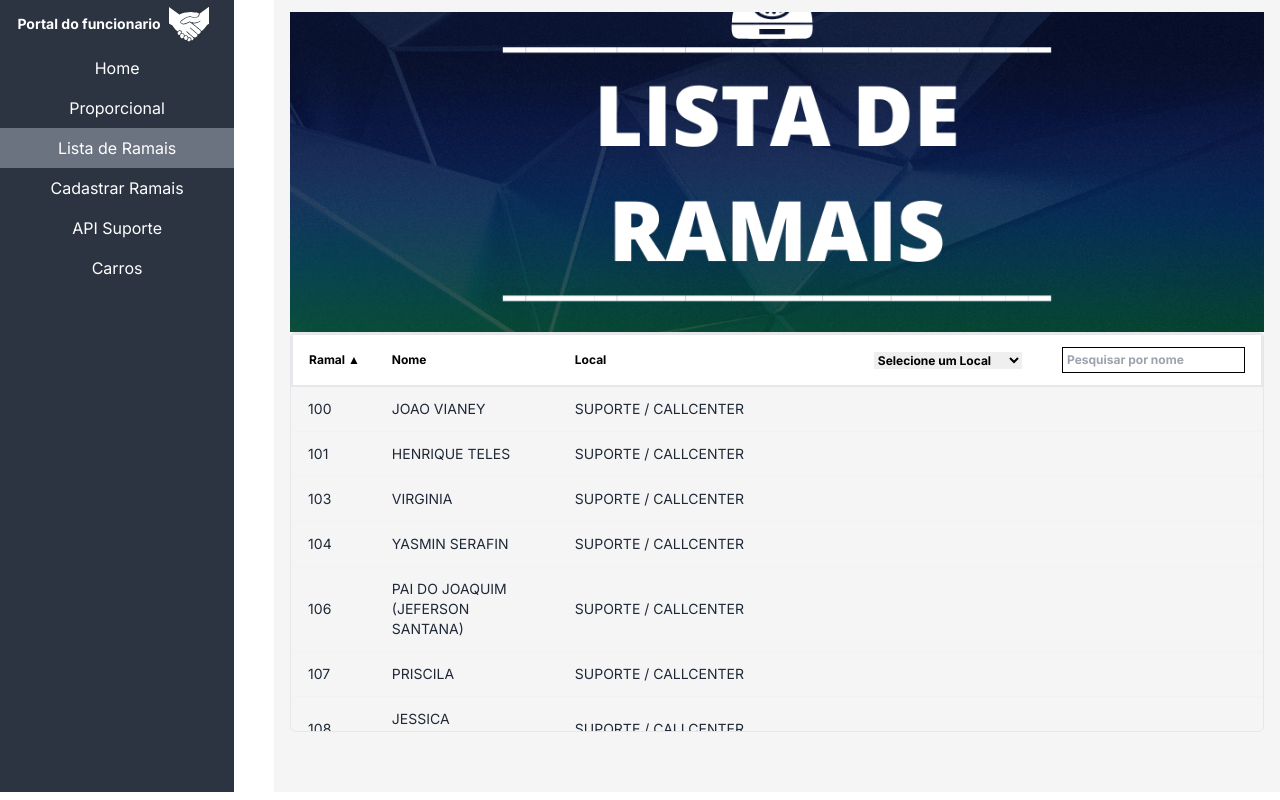
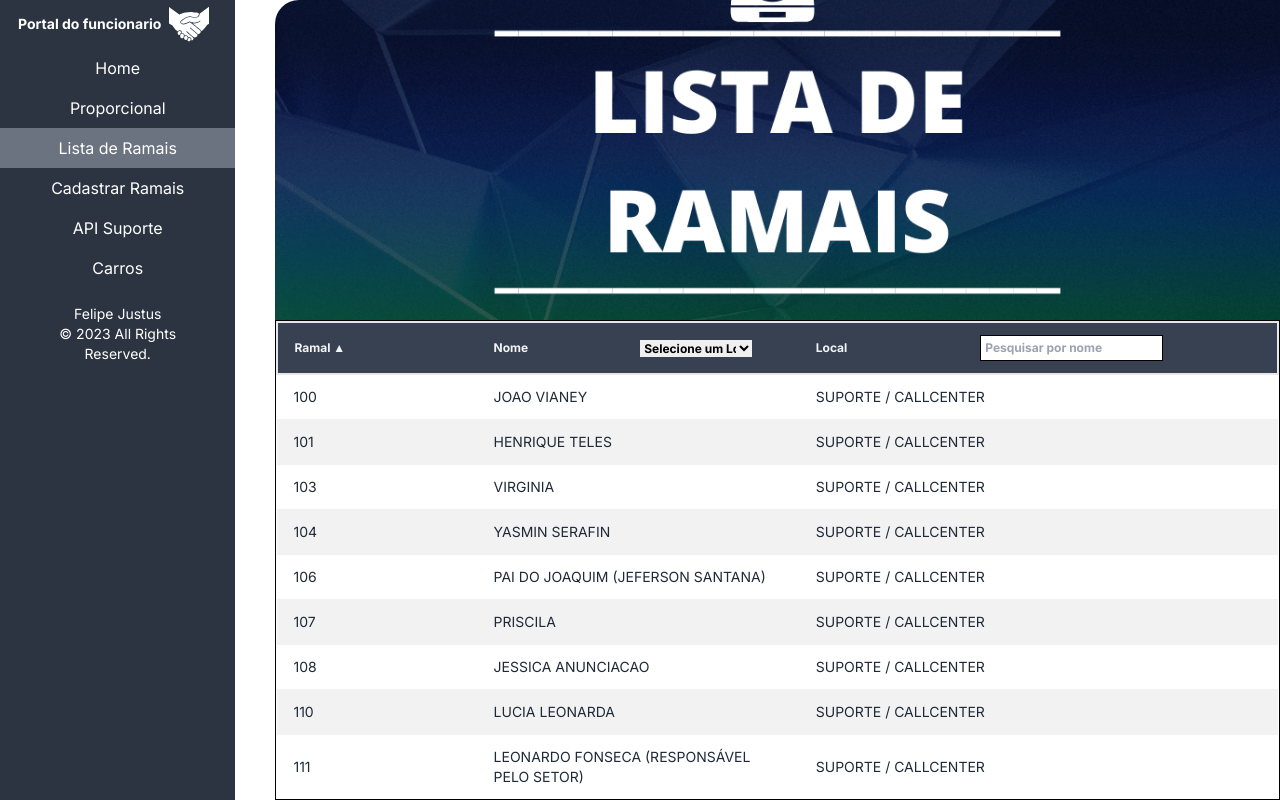
Before and after one commit to FelipeJustusMatos/Portal-do-Funcionario-ConectTelecom, a Next.js app: page /listramais in a window 1280 px wide. Built offline with nearby package versions, Linux system fonts and the light colour scheme.

Commit message:
UpDateList

```diff
--- a/src/app/layout.jsx
+++ b/src/app/layout.jsx
@@ -24,6 +24,8 @@ export default function RootLayout({ children }) {
   const handleClick = () => {
     setIsOpen(!isOpen);
   };
+
+  const currentYear = new Date().getFullYear();
 
   return (
     <html lang="en">
@@ -95,8 +97,15 @@ export default function RootLayout({ children }) {
                 Carros
               </Link>
             </button>
+            <footer className="bg-neutral text-white py-4 px-8 text-center">
+              <p className="text-sm">Felipe Justus</p>
+              <p className="text-sm">
+                &copy; {currentYear} All Rights Reserved.
+              </p>
+            </footer>
           </div>
-          <main className="flex flex-initial ml-10 p-4 bg-light w-full">
+
+          <main className="flex flex-initial ml-10 pt-2 h-[100vh] rounded-tl-3xl   w-full">
             {children}
           </main>
         </div>
--- a/src/app/listramais/page.jsx
+++ b/src/app/listramais/page.jsx
@@ -1,6 +1,6 @@
 "use client";
 import { useState, useEffect } from "react";
-import image5 from "../../../public/img/lista_ramais.webp";
+import image from "../../../public/img/lista_ramais.webp";
 import Image from "next/image";
 
 const ListRamaisPage = () => {
@@ -81,49 +81,31 @@ const ListRamaisPage = () => {
   }
 
   return (
-    <div className="container min-h-[95vh] mx-auto">
+    <div className="container mx-auto">
       <ul>
         <li>
           <figure className="-mt-1">
             <Image
-              src={image5}
+              src={image}
               alt="Cadastrar Ramal"
-              className="w-screen h-[40vh] object-cover"
+              className="w-screen rounded-tl-3xl -mt-2 h-[40vh] object-cover"
             />
           </figure>
         </li>
       </ul>
-      <div className="border border-solid rounded-md  max-h-[50vh] overflow-y-scroll">
-        <table className="table">
-          <thead className="sticky top-0 border-2 border-solid  bg-white z-10">
-            <tr>
-              <th
-                scope="col"
-                className="text-black"
-                onClick={() => handleSort("ramal")}
-              >
+      <div className="border border-black max-h-[60vh] overflow-y-scroll">
+        <table className="table table-zebra">
+          <thead className="sticky top-0 border-2 bg-gray-700 z-10">
+            <tr className=" text-gray-100">
+              <th scope="col" onClick={() => handleSort("ramal")}>
                 Ramal{" "}
                 {sortBy === "ramal" && (
                   <span>{sortOrder === "asc" ? "▲" : "▼"}</span>
                 )}
               </th>
-              <th
-                scope="col"
-                className="text-black"
-                onClick={() => handleSort("nome")}
-              >
+              <th scope="col" colSpan="2" onClick={() => handleSort("nome")}>
                 Nome{" "}
                 {sortBy === "nome" && (
-                  <span>{sortOrder === "asc" ? "▲" : "▼"}</span>
-                )}
-              </th>
-              <th
-                scope="col"
-                className="text-black"
-                onClick={() => handleSort("local")}
-              >
-                Local{" "}
-                {sortBy === "local" && (
                   <span>{sortOrder === "asc" ? "▲" : "▼"}</span>
                 )}
               </th>
@@ -132,7 +114,7 @@ const ListRamaisPage = () => {
                   id="locationSelect"
                   value={selectedLocation}
                   onChange={handleLocationChange}
-                  className="w-full text-black"
+                  className="w-1/2 ml-20 text-black"
                 >
                   <option value="">Selecione um Local</option>
                   {locations.map((location) => (
@@ -142,12 +124,19 @@ const ListRamaisPage = () => {
                   ))}
                 </select>
               </th>
+              <th scope="col" colSpan="2" onClick={() => handleSort("local")}>
+                Local{" "}
+                {sortBy === "local" && (
+                  <span>{sortOrder === "asc" ? "▲" : "▼"}</span>
+                )}
+              </th>
+
               <th className="text-black">
                 <input
                   type="text"
                   value={searchValue}
                   onChange={handleSearchChange}
-                  className="ml-2 p-1 border border-black"
+                  className="ml-20 p-1 border border-black"
                   placeholder="Pesquisar por nome"
                 />
               </th>
@@ -155,10 +144,12 @@ const ListRamaisPage = () => {
           </thead>
           <tbody>
             {filteredData?.map((item) => (
-              <tr key={item.ramal}>
-                <td>{item.ramal}</td>
-                <td>{item.nome}</td>
-                <td>{item.local}</td>
+              <tr className="w-full " key={item.ramal}>
+                <td className="w-1/5" colSpan="1">
+                  {item.ramal}
+                </td>
+                <td colSpan="3">{item.nome}</td>
+                <td colSpan="3">{item.local}</td>
               </tr>
             ))}
           </tbody>
--- a/src/app/page.jsx
+++ b/src/app/page.jsx
@@ -15,7 +15,7 @@ export default function Home() {
   };
   return (
     <>
-      <main className="flex w-full h-[95vh] bg-light">
+      <main className="flex w-full -mt-2 h-[95vh] bg-light">
         <div className="w-full flex flex-col justify-center items-center">
           <div className="grid grid-cols-3 gap-10 h-auto">
             {/* card 1 */}
--- a/src/app/plano/page.jsx
+++ b/src/app/plano/page.jsx
@@ -4,7 +4,7 @@ import image5 from "../../../public/img/troca_plano.webp";
 export default function PlanoPage() {
   return (
     <>
-      <main className="flex  w-full h-[100vh] ">
+      <main className="flex  w-full  ">
         <figure className="-mt-1">
           <Image
             src={image5}
--- a/src/app/proporcional/page.jsx
+++ b/src/app/proporcional/page.jsx
@@ -73,14 +73,14 @@ export default function ProporcionalPage() {
   };
 
   return (
-    <form name="form_main" className="grid">
+    <form name="form_main" className="grid ">
       <ul>
         <li>
           <figure className="-mt-1">
             <Image
               src={image5}
               alt="Cadastrar Ramal"
-              className="w-screen h-[40vh] object-cover"
+              className="w-screen rounded-tl-3xl -mt-2 h-[40vh] object-cover"
             />
           </figure>
         </li>
--- a/src/app/ramais/page.jsx
+++ b/src/app/ramais/page.jsx
@@ -1,12 +1,17 @@
+import Image from "next/image";
+import image from "../../../public/img/cadastrar_ramal.webp";
+
 export default function RamaisPage() {
   return (
     <>
-      <main className="flex w-full h-[100vh] ">
-        <h1 className="w-full">
-          <p className="flex flex-row-reverse text-center">
-            Estou na página de Ramais
-          </p>
-        </h1>
+      <main className="flex w-full ">
+        <figure className="-mt-1">
+          <Image
+            src={image}
+            alt="Cadastrar Ramal"
+            className="w-screen -mt-2 rounded-tl-3xl h-[40vh] object-cover"
+          />
+        </figure>
       </main>
     </>
   );
```
